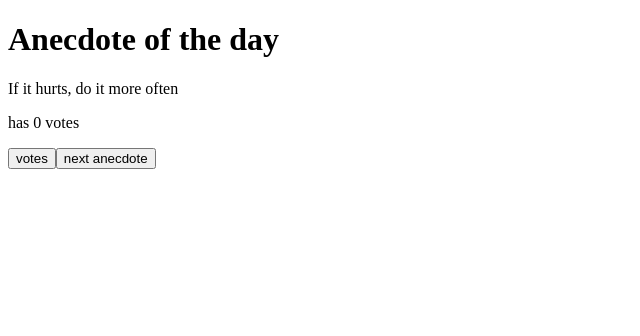
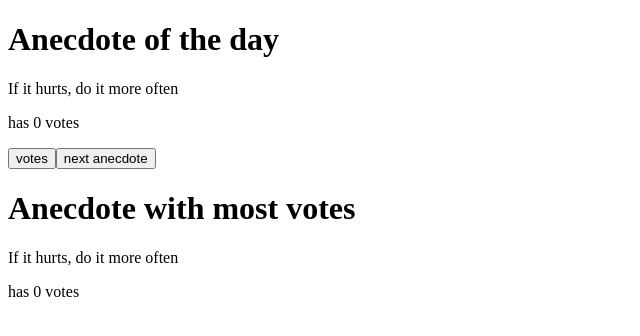
Before and after one commit to Riju-bak/FullStackOpen2022, a React (Create React App) app in the folder part1/: page / in a window 1280 px wide. Shown: the top 336 px of the page, without its empty margins (0-640 px from the left). Built offline with nearby package versions, Linux system fonts and the light colour scheme; the HTML template or start-up script is replaced by a standard one.

Commit message:
upto 1.14

```diff
--- a/part1/src/App.js
+++ b/part1/src/App.js
@@ -15,6 +15,7 @@ const App = () => {
 
     const [selected, setSelected] = useState(0);
     const [votes, setVotes] = useState(new Uint8Array(anecdotes.length));
+    const [mostVoted, setMostVoted] = useState(0);
 
     const getRandomInt = (max) => {
         // Returns random integer from 0 to max(inclusive of 0, but not max)
@@ -30,6 +31,8 @@ const App = () => {
         let points = [...votes];
         points[selected]++;
         setVotes(points);
+        const maxPoints = Math.max(...points);
+        setMostVoted(points.indexOf(maxPoints));
     };
 
     return (
@@ -37,6 +40,7 @@ const App = () => {
             <Anecdote heading={"Anecdote of the day"} text={anecdotes[selected]} votes={votes[selected]}/>
             <Button onClick={handleVotes} text={"votes"}/>
             <Button onClick={handleNextAnecdote} text={"next anecdote"}/>
+            <Anecdote heading={"Anecdote with most votes"} text={anecdotes[mostVoted]} votes={votes[mostVoted]}/>
         </div>
     )
 }
```
